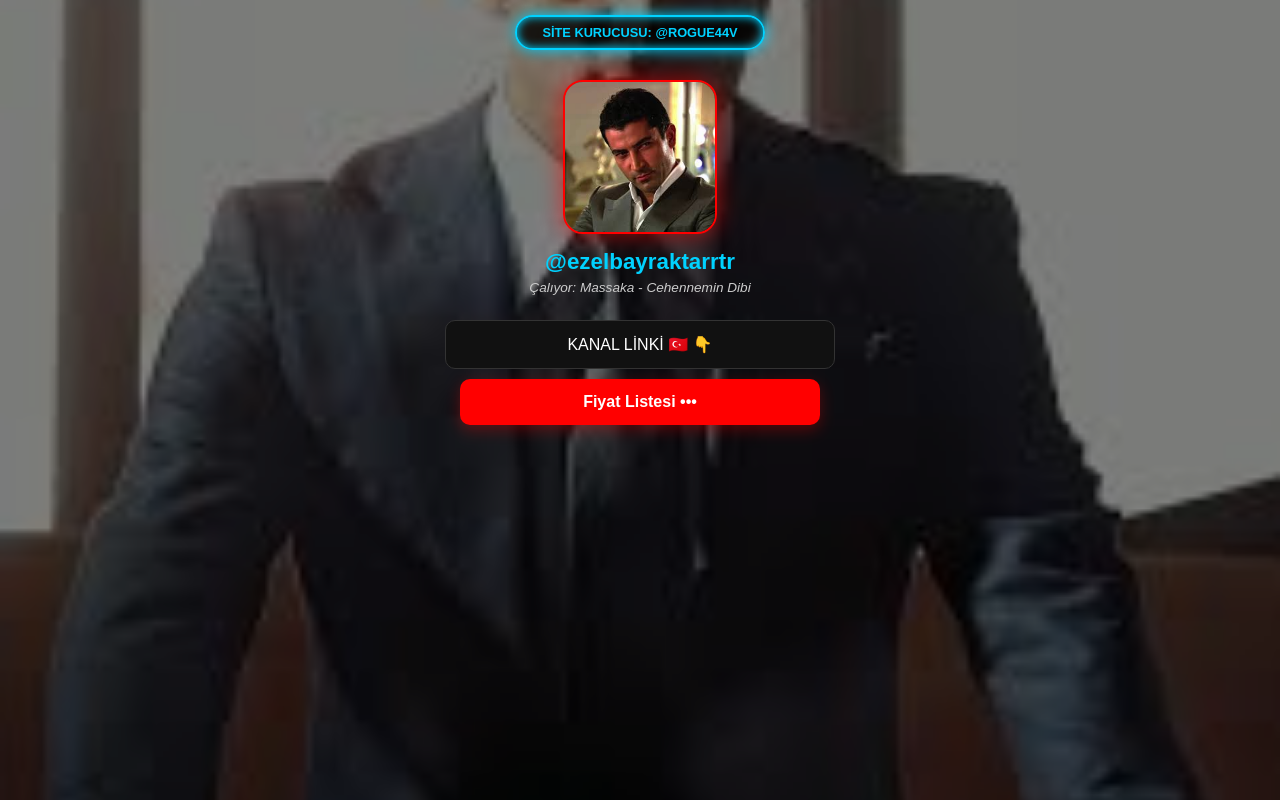
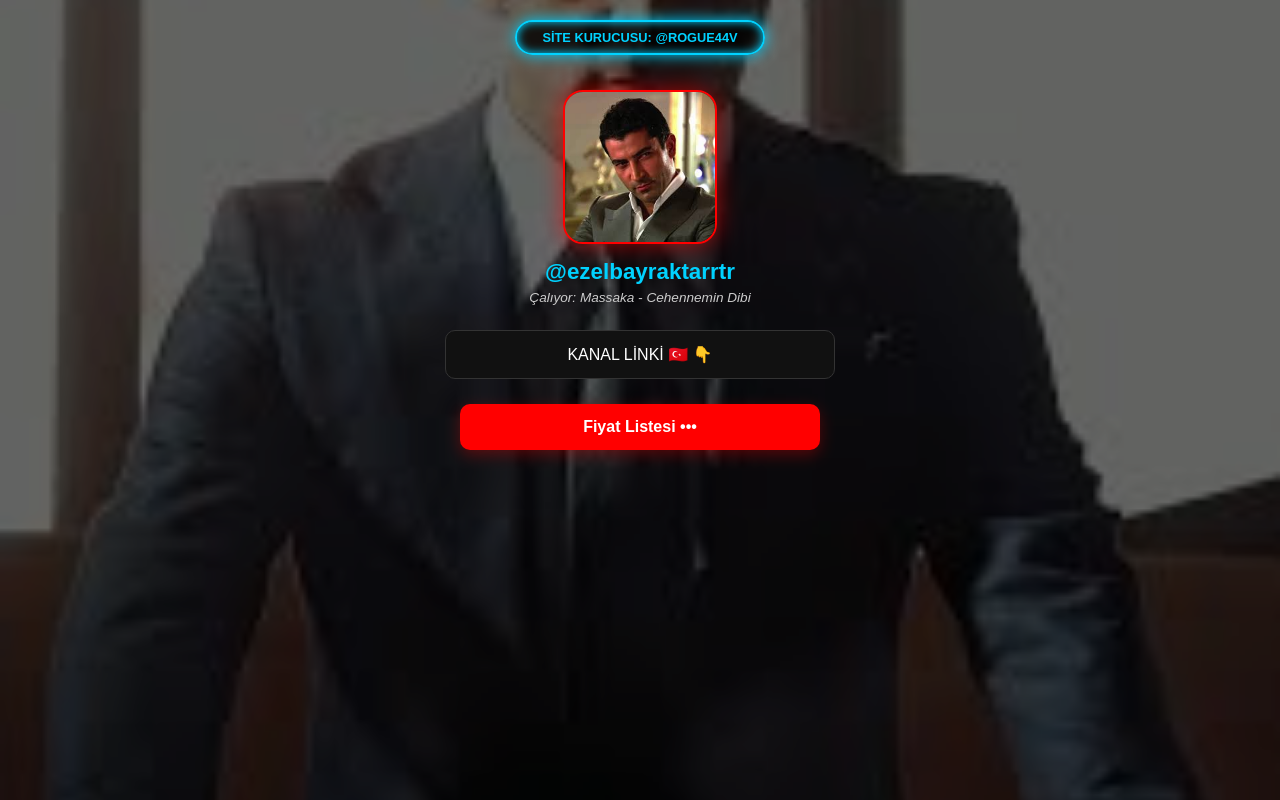
Before and after one commit to esatsanli/ezel-satis, a plain HTML site: page index.html in a window 1280 px wide. Drawn offline with Linux system fonts and the light colour scheme.

Commit message:
Update index.html

```diff
--- a/index.html
+++ b/index.html
@@ -15,7 +15,7 @@
             min-height: 100vh;
             margin: 0;
             padding: 0;
-            background-image: url('profil.jpg'); /* Arka plan profil.jpg yapıldı */
+            background-image: url('profil.jpg');
             background-size: cover;
             background-position: center;
             background-attachment: fixed;
@@ -27,11 +27,10 @@
             content: "";
             position: absolute;
             top: 0; left: 0; width: 100%; height: 100%;
-            background: rgba(0, 0, 0, 0.5); /* Arka planın görünmesi için karartma azaltıldı */
+            background: rgba(0, 0, 0, 0.6);
             z-index: -1;
         }
 
-        /* SİTE KURUCUSU - En üstte */
         .admin-badge {
             border: 2px solid #00d2ff;
             box-shadow: 0 0 15px #00d2ff, inset 0 0 10px #00d2ff;
@@ -41,12 +40,11 @@
             font-weight: bold;
             text-transform: uppercase;
             font-size: 0.8rem;
-            margin-top: 15px;
+            margin-top: 20px;
             background: rgba(0, 0, 0, 0.8);
             text-align: center;
         }
 
-        /* ORTADAKİ FOTOĞRAF - Tam merkezde */
         .profile-img {
             width: 150px;
             height: 150px;
@@ -54,7 +52,7 @@
             border: 2px solid #ff0000;
             box-shadow: 0 0 25px rgba(255, 0, 0, 0.6);
             object-fit: cover;
-            margin-top: 30px;
+            margin-top: 35px;
         }
 
         .username {
@@ -84,7 +82,7 @@
             width: 85%;
             max-width: 360px;
             text-align: center;
-            margin-bottom: 10px;
+            margin-bottom: 15px; /* Üstteki butonla arayı açtık */
             display: block;
             transition: 0.3s;
         }
@@ -94,9 +92,9 @@
             border: none;
             font-weight: bold;
             box-shadow: 0 5px 15px rgba(255, 0, 0, 0.3);
+            margin-top: 10px; /* Fiyat listesini biraz daha aşağı kaydırdık */
         }
 
-        /* FİYAT LİSTESİ PANELİ */
         #priceList {
             display: none;
             background: rgba(0, 0, 0, 0.95);
@@ -105,7 +103,7 @@
             border: 1px solid #ff0000;
             width: 80%;
             max-width: 360px;
-            margin-top: 10px;
+            margin-top: 15px;
             text-align: left;
             line-height: 1.8;
             box-shadow: 0 0 20px rgba(255, 0, 0, 0.2);
```
